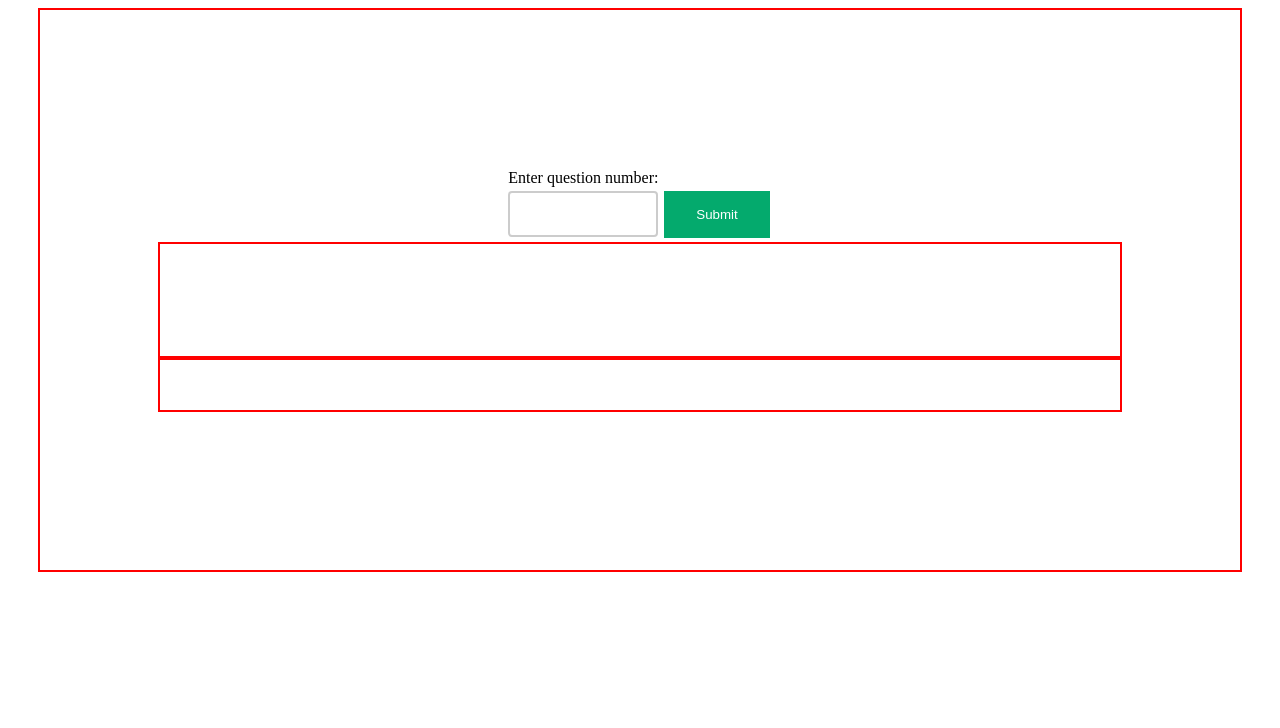
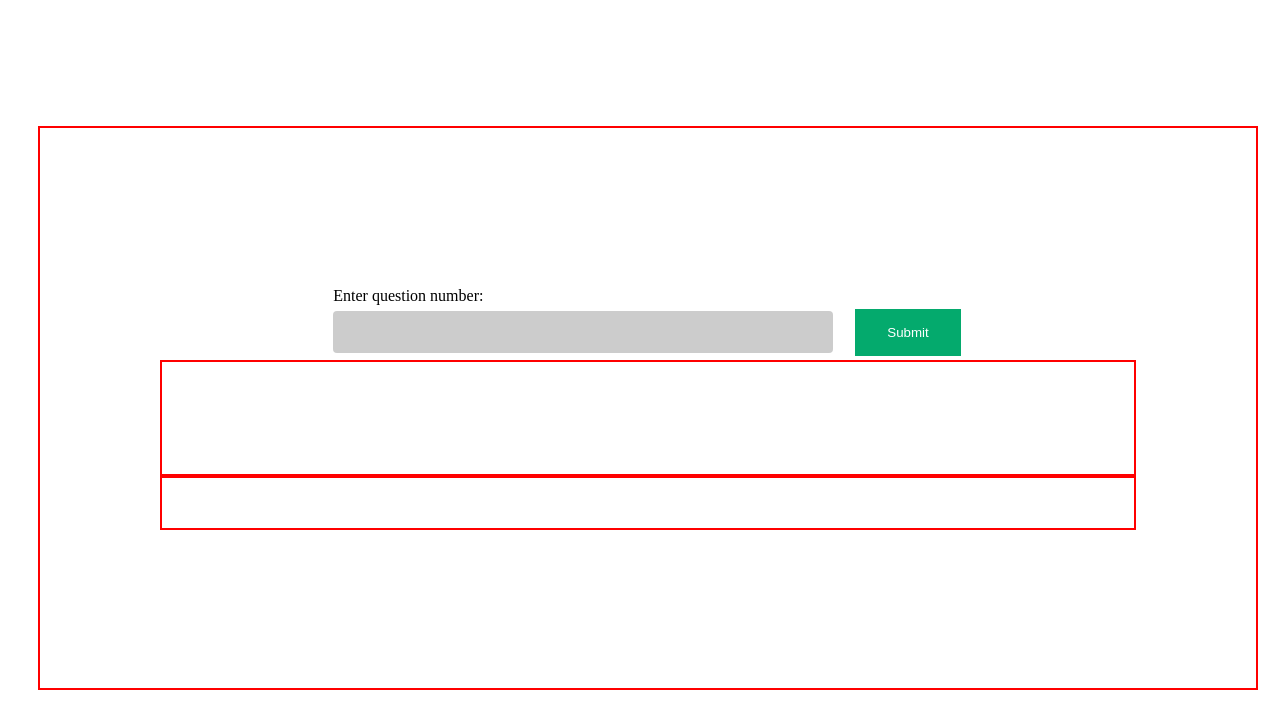
Before and after one commit to rafirahim/Question-Bank, a plain HTML site: page index.html in a window 1280 px wide. Drawn offline with Linux system fonts and the light colour scheme.

Commit message:
Update index.html

```diff
--- a/index.html
+++ b/index.html
@@ -3,7 +3,7 @@
 <head>
 	<title>Display Question</title>
 </head>
-<style>
+<!-- <style>
 
 input[type=text] {
   width: 150px;
@@ -39,13 +39,83 @@ div.answer{
 div.answer:hover{
   color: green;
 }
+</style> -->
+
+<style>
+  /* Base styles */
+input[type=text] {
+  width: 50%;
+  box-sizing: border-box;
+  background-color: #ccc;
+
+  border: 0px solid #ccc;
+  border-radius: 4px;
+  font-size: 16px;
+  text-align: center;
+  background-position: 10px 10px;
+  background-repeat: no-repeat;
+  padding: 12px 20px 12px 40px;
+  margin-bottom: 16px;
+}
+
+/* Responsive styles */
+@media (min-width: 768px) {
+  input[type=text] {
+    width: 50%;
+    margin-right: 16px;
+    margin-bottom: 0;
+  }
+}
+
+@media (min-width: 992px) {
+  input[type=text] {
+    width: 33.33%;
+    margin-right: 16px;
+    margin-bottom: 0;
+  }
+}
+
+  .bu {
+    background-color: #04AA6D;
+    border: none;
+    color: white;
+    padding: 16px 32px;
+    text-decoration: none;
+    margin: 4px 2px;
+    cursor: pointer;
+  }
+
+  div.answer {
+    color: #ffffff;
+    font-weight: bold;
+  }
+
+  div.answer:hover {
+    color: green;
+  }
+
+  /* Media queries */
+  @media screen and (min-width: 600px) {
+    /* Adjust the styles for screens that are at least 600px wide */
+    input[type=text] {
+      width: 300px;
+    }
+  }
+
+  @media screen and (min-width: 900px) {
+    /* Adjust the styles for screens that are at least 900px wide */
+    input[type=text] {
+      width: 500px;
+    }
+  }
 </style>
-<body>
+
+<body style="display: flex;align-items: center;justify-content: center;width: 100%; height: 100vh;">
 
 
   <div style="width:95%;height:70vh;display: flex;margin: auto;flex-direction: column;align-items: center;justify-content: center;border: 2px solid red;">
     <form>
-      <label for="question_number">Enter question number:</label> <br>
+      <label for="question_number" >Enter question number:</label> <br>
       <input type="text"id="question_number" name="question_number" placeholder="">
       <!-- <input type="text" id="question_number" name="question_number"> -->
       <button type="button" class="bu" onclick="displayQuestion()">Submit</button>
```
